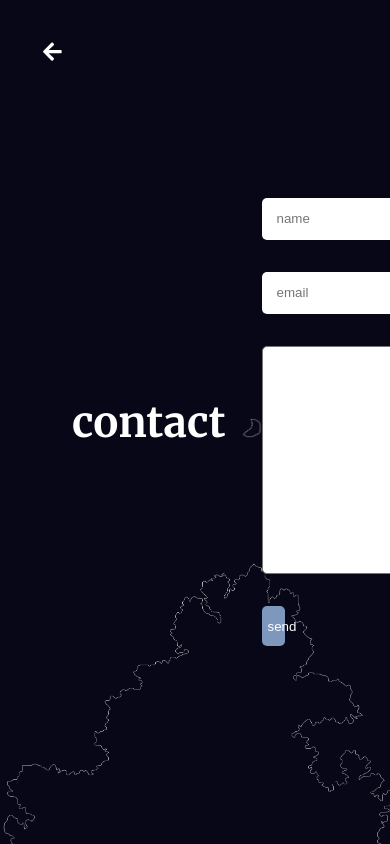
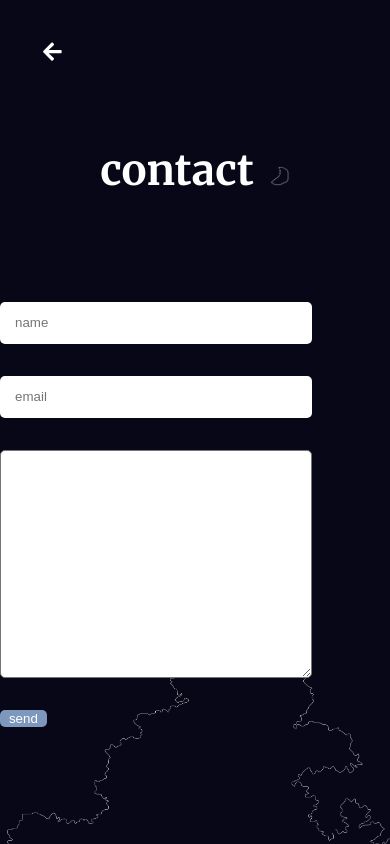
Before and after one commit to AndresPonciano/poncitions, a React (Create React App) app: page /contact in a window 390 px wide. Built offline with nearby package versions, Linux system fonts and the light colour scheme.

Commit message:
wokring on making everything responsive

```diff
--- a/src/components/About.js
+++ b/src/components/About.js
@@ -9,6 +9,7 @@ import {
     infoContent,
     brandLogo,
     backIcon,
+    MainBody,
 } from '../styles/TemplateStyle';
 
 import { descriptionContainer, myPicture } from '../styles/AboutStyles';
@@ -20,7 +21,8 @@ const About = () => {
 
     return (
         <React.Fragment>
-            <div css={infoBody}>
+            <MainBody contentHeight="70%">
+                {/* <div css={infoBody}> */}
                 <div css={backIcon} onClick={() => history.goBack()}>
                     <FontAwesomeIcon
                         className="fa-lg"
@@ -54,7 +56,8 @@ const About = () => {
                         </p>
                     </div>
                 </div>
-            </div>
+                {/* </div> */}
+            </MainBody>
         </React.Fragment>
     );
 };
--- a/src/components/Contact.js
+++ b/src/components/Contact.js
@@ -9,6 +9,7 @@ import {
     infoContent,
     brandLogo,
     backIcon,
+    MainBody,
 } from '../styles/TemplateStyle';
 import { brand, brandName } from '../styles/frontStyles';
 import EmailForm from './EmailForm';
@@ -22,7 +23,8 @@ const Contact = () => {
 
     return (
         <React.Fragment>
-            <div css={infoBody}>
+            <MainBody contentHeight="60%">
+                {/* <div css={infoBody}> */}
                 <div css={backIcon} onClick={() => history.goBack()}>
                     <FontAwesomeIcon
                         className="fa-lg"
@@ -40,7 +42,8 @@ const Contact = () => {
                 <div css={infoContent}>
                     <EmailForm />
                 </div>
-            </div>
+                {/* </div> */}
+            </MainBody>
         </React.Fragment>
     );
 };
--- a/src/components/Projects.js
+++ b/src/components/Projects.js
@@ -5,6 +5,7 @@ import { useHistory } from 'react-router-dom';
 /** @jsx jsx */
 import { jsx } from '@emotion/core';
 import {
+    MainBody,
     infoBody,
     brandLogo,
     backIcon,
@@ -26,11 +27,12 @@ const Projects = () => {
     const starRef = useRef(null);
     let history = useHistory();
 
-    useStars();
+    // useStars();
 
     return (
         <React.Fragment>
-            <div id="banner" css={infoBody} ref={bannerRef}>
+            <MainBody contentHeight="135%">
+                {/* <div id="banner" css={infoBody} ref={bannerRef}> */}
                 <div className="star" css={canvasStyle} ref={starRef}></div>
                 <div css={backIcon} onClick={() => history.goBack()}>
                     <FontAwesomeIcon
@@ -97,7 +99,8 @@ const Projects = () => {
                         />
                     </div>
                 </div>
-            </div>
+                {/* </div> */}
+            </MainBody>
         </React.Fragment>
     );
 };
--- a/src/components/Skills.js
+++ b/src/components/Skills.js
@@ -9,6 +9,7 @@ import {
     infoContent,
     brandLogo,
     backIcon,
+    MainBody,
 } from '../styles/TemplateStyle';
 import {
     bars,
@@ -23,7 +24,8 @@ const Skills = () => {
 
     return (
         <React.Fragment>
-            <div css={infoBody}>
+            <MainBody contentHeight="110%">
+                {/* <div css={infoBody}> */}
                 <div css={backIcon} onClick={() => history.goBack()}>
                     <FontAwesomeIcon
                         className="fa-lg"
@@ -74,7 +76,8 @@ const Skills = () => {
                         </div>
                     </div>
                 </div>
-            </div>
+                {/* </div> */}
+            </MainBody>
         </React.Fragment>
     );
 };
--- a/src/styles/AboutStyles.js
+++ b/src/styles/AboutStyles.js
@@ -10,6 +10,12 @@ export const descriptionContainer = css`
     p {
         line-height: 1.6;
     }
+
+    @media (max-width: 580px) {
+        height: 400px;
+        margin-left: auto;
+        margin-right: auto;
+    }
 `;
 
 export const myPicture = css`
--- a/src/styles/ContactStyles.js
+++ b/src/styles/ContactStyles.js
@@ -6,6 +6,11 @@ export const formContainer = css`
     flex-direction: column;
     // background-color: lightblue;
     width: 80%;
+
+    @media (max-width: 580px) {
+        height: 500%;
+        margin-bottom: 5em;
+    }
 `;
 
 export const formInput = css`
@@ -43,6 +48,11 @@ export const sendButton = css`
         border: 1px solid #7d97bd;
         background-color: #080718;
     }
+
+    @media (max-width: 580px) {
+        height: 500%;
+        margin-bottom: 5em;
+    }
 `;
 
 export const errors = css`
--- a/src/styles/TemplateStyle.js
+++ b/src/styles/TemplateStyle.js
@@ -1,8 +1,9 @@
 /**@jsx jsx */
 import { css } from '@emotion/core';
+import styled from '@emotion/styled';
 import img from '../images/finaltreedark2.png';
 
-export const infoBody = css`
+export const infoBody = (props) => css`
     background-image: url(${img});
     background-size: 400px 300px;
     background-repeat: no-repeat;
@@ -14,6 +15,23 @@ export const infoBody = css`
     width: 100vw;
     grid-template-columns: 1fr 4fr 7fr;
     grid-template-rows: 100vh;
+
+    @media (max-width: 580px) {
+        display: grid;
+        grid-template-columns: auto;
+        grid-template-rows: 20px 300px ${props.contentHeight};
+
+        // grid-template-rows: 20px 300px 110%;
+        //135 projects
+        //110 skills add margin bottom
+        //about: change height of description
+        //110 contact: center things
+        overflow-y: scroll;
+    }
+`;
+
+export const MainBody = styled.div`
+    ${infoBody}
 `;
 
 export const canvasStyle = css`
```
